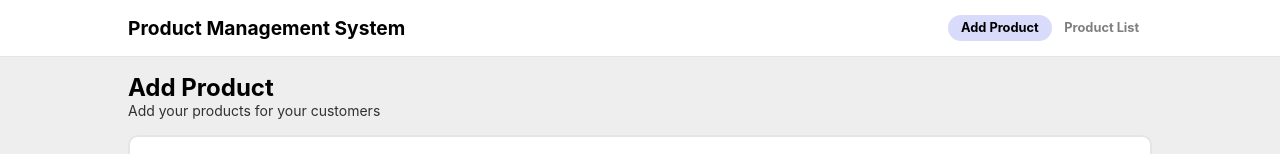
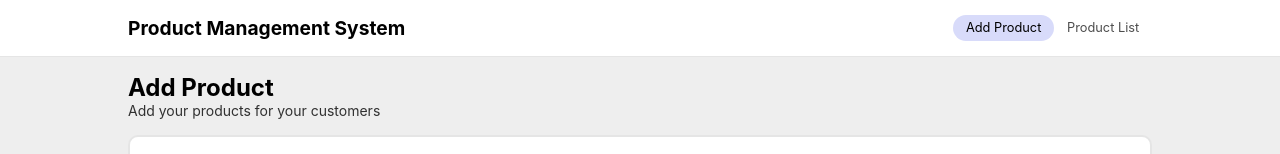
Before and after one commit to Salf1-Sabit/product-management-system, an Angular app: page / in a window 1280 px wide. Shown: the top 154 px of the page. Built offline with nearby package versions, Linux system fonts and the light colour scheme.

Commit message:
change navlinks font-weight

```diff
--- a/src/app/shared/components/navbar/navbar.component.css
+++ b/src/app/shared/components/navbar/navbar.component.css
@@ -33,8 +33,7 @@ ul li a {
   border-radius: 50px;
   transition: background-color;
   transition-duration: 300ms;
-  font-weight: bold;
-  color: rgba(0, 0, 0, 0.5);
+  color: rgba(0, 0, 0, 0.7);
 }
 
 .active {
```
